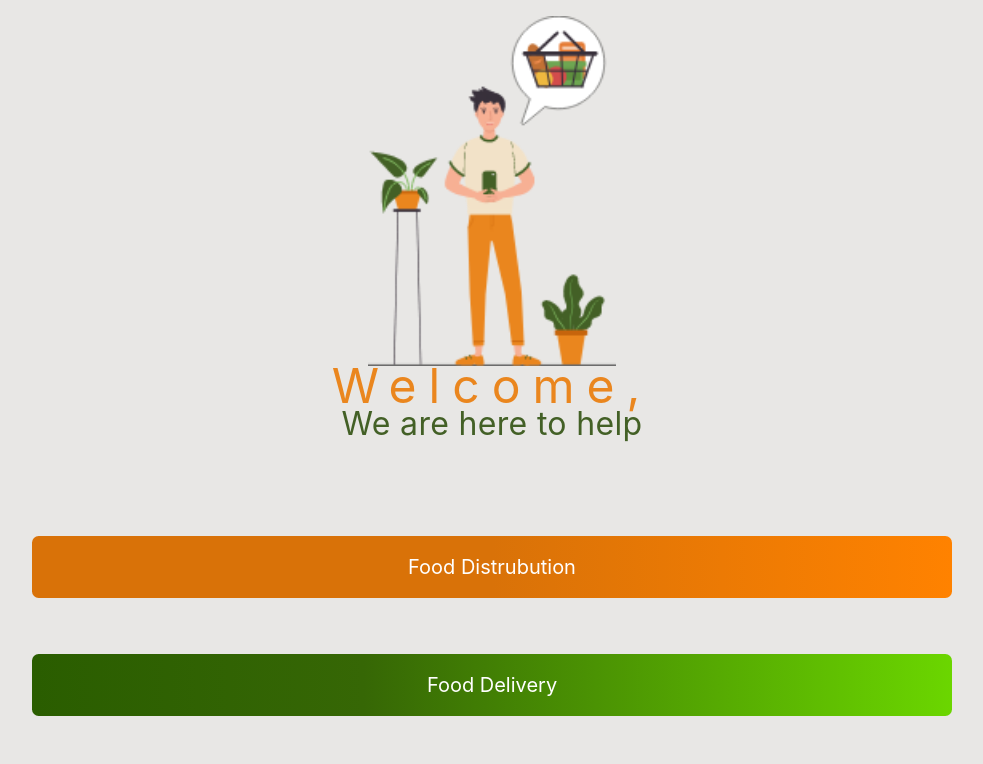
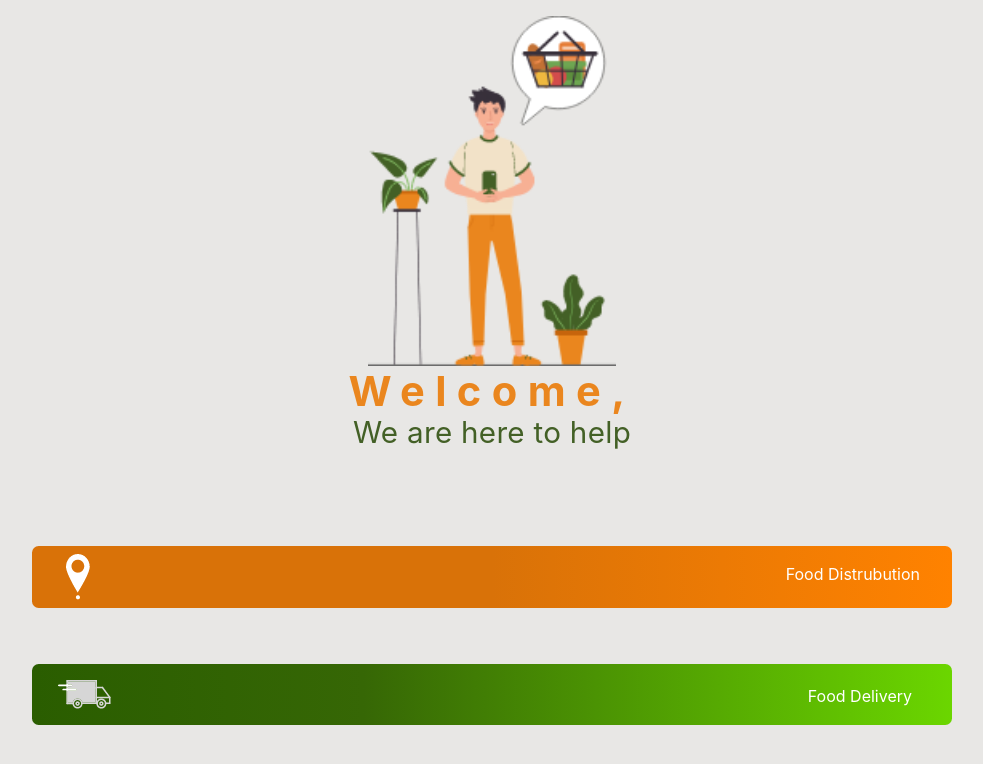
Before and after one commit to frodrigueez/Feed-South-Fl-Plus, a React (Create React App) app in the folder mobile/: page /#/seeker/dashboard in a window 1280 px wide. Shown: the top 764 px of the page, without its empty margins (148-1131 px from the left). Built offline with nearby package versions, Linux system fonts and the light colour scheme.

Commit message:
page 5 markup complete

```diff
--- a/mobile/src/pages/SeekerDash.jsx
+++ b/mobile/src/pages/SeekerDash.jsx
@@ -1,6 +1,8 @@
 import React from "react";
 import style from "./SeekerDash.module.css";
 import seekerSignUp from "../assets/images/seekersignup.png";
+import deliveryicon from "../assets/images/deleiveryiconorange.png";
+import locatioMarker from "../assets/images/locationmarkgreen.png";
 const SeekerDash = () => {
   return (
     <div className={`${style.main}`}>
@@ -8,12 +10,12 @@ const SeekerDash = () => {
         <div className="container-fluid">
           <div className="row">
             <div className="col-8 mx-auto text-center">
-              <img src={seekerSignUp} alt="" className="" height='350px' />
+              <img src={seekerSignUp} alt="" className="" height="350px" />
             </div>
           </div>
         </div>
       </div>
-      <div className={`${style.welcome} text-center`}>Welcome,</div>
+      <div className={`${style.welcome} text-center`}><b>Welcome,</b></div>
       <div className={`${style.welcomeMessage} text-center`}>
         We are here to help
       </div>
@@ -21,8 +23,24 @@ const SeekerDash = () => {
         <div className="container">
           <div className="row">
             <div className="col-10 mx-auto">
-              <button className={`${style.distBt} btn btn-block p-3`}>
-                Food Distrubution
+              <button className={`${style.distBt} btn btn-block p-2`}>
+                <div className="container">
+                  <div className="row">
+                    <div className="col-1">
+                      {" "}
+                      <img
+                        src={locatioMarker}
+                        alt=""
+                        style={{
+                          filter: "grayscale(100%) invert(100%) brightness(2)",
+                        }}
+                      />{" "}
+                    </div>
+                    <div className="col-auto ml-auto pt-2 text-right pr-4">
+                      Food Distrubution
+                    </div>
+                  </div>
+                </div>
               </button>
             </div>
           </div>
@@ -33,7 +51,23 @@ const SeekerDash = () => {
           <div className="row">
             <div className="col-10 mx-auto">
               <button className={`${style.deleveryBt} btn btn-block p-3`}>
-                Food Delivery
+                <div className="container">
+                  <div className="row">
+                    <div className="col-1 p-0">
+                      {" "}
+                      <img
+                        src={deliveryicon}
+                        alt=""
+                        style={{
+                          filter: "grayscale(100%) invert(100%) brightness(2)",
+                        }}
+                      />{" "}
+                    </div>
+                    <div className="col-auto ml-auto pt-1 text-right pr-4">
+                      Food Delivery
+                    </div>
+                  </div>
+                </div>
               </button>
             </div>
           </div>
--- a/mobile/src/pages/SeekerDash.module.css
+++ b/mobile/src/pages/SeekerDash.module.css
@@ -3,19 +3,19 @@
   height: 100vh;
   display: grid;
   grid-auto-columns: 100%;
-  grid-template-rows: 350px 50px 40px 190px 20px;
+  grid-template-rows: 360px 50px 40px 190px 20px;
   padding: 0em 0px;
 }
 
 .welcome {
   color: #ea861e;
   letter-spacing: 0.25em;
-  font-size: 3em;
+  font-size: 2.6em;
 }
 
 .welcomeMessage {
   letter-spacing: 0.01em;
-  font-size: 2em;
+  font-size: 1.85em;
   color: #436026;
 }
 
@@ -23,7 +23,7 @@
   background: linear-gradient(90deg, #d97208 0%, #d97208 50%, #ff8200 100%);
   border: none;
   border-radius: 5pt;
-  font-size: 1.25em;
+  font-size: 1em;
   color: white;
 }
 
@@ -36,6 +36,6 @@
   );
   border: none;
   border-radius: 5pt;
-  font-size: 1.25em;
+  font-size: 1em;
   color: white;
 }
```
Also changed, not shown: mobile/src/assets/images/deleiveryiconorange.png (added), mobile/src/assets/images/locationmarkgreen.png (added).
